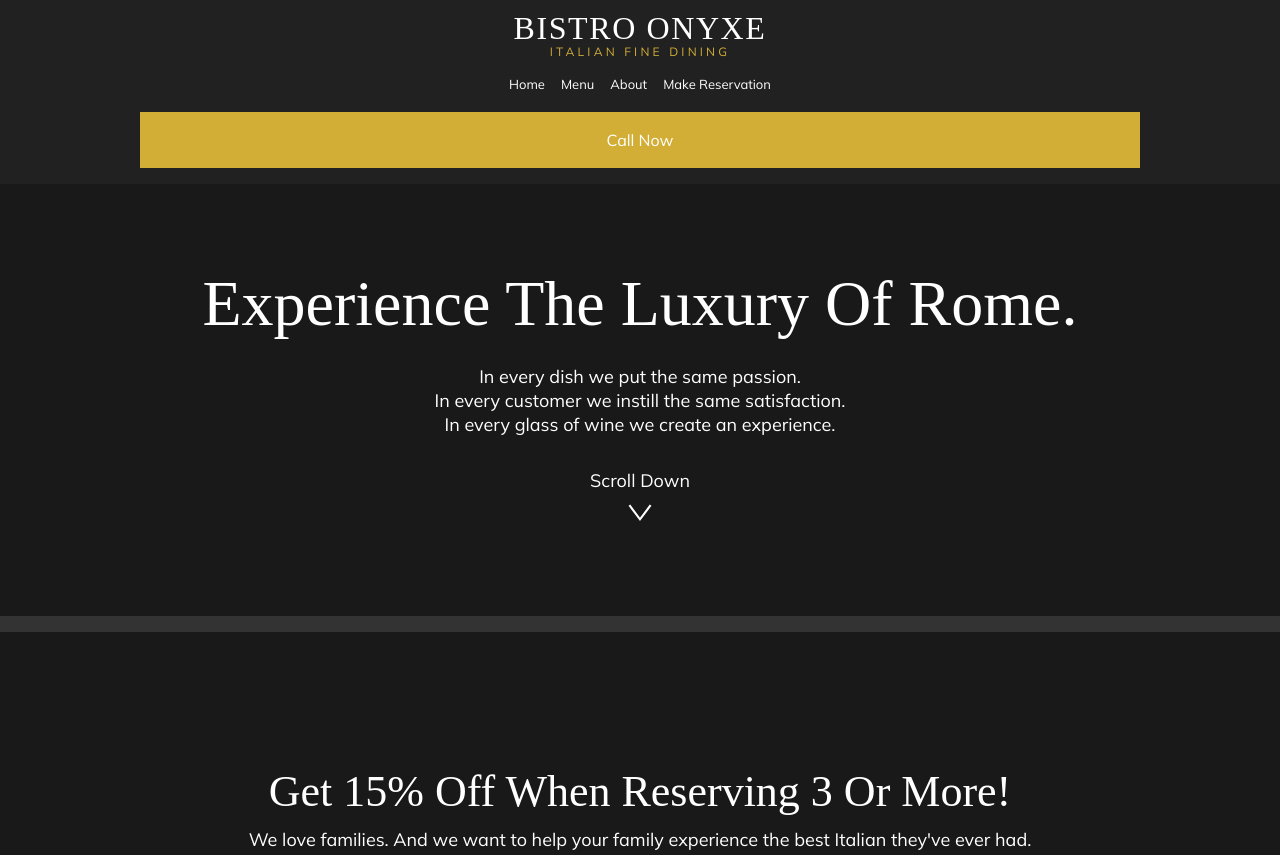
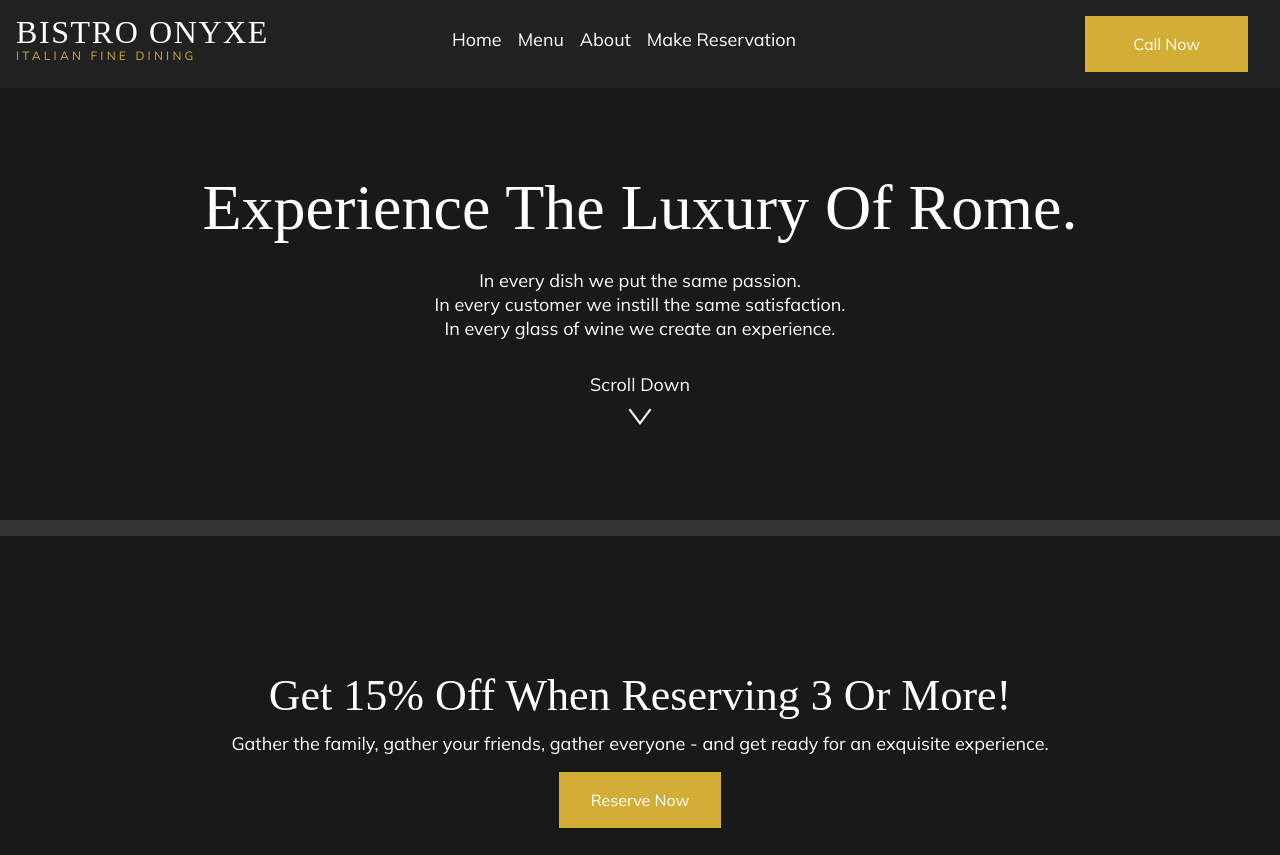
Before and after one commit to darren-finch/Bistro-Onyxe, a plain HTML site: page index.html in a window 1280 px wide. Shown: the top 855 px of the page. Drawn offline with Linux system fonts and the light colour scheme; a web font is replaced by a local one.

Commit message:
Complete first iteration of responsive styling

```diff
--- a/index.html
+++ b/index.html
@@ -46,8 +46,8 @@
 					<div class="full-width-section__content image-overlay__content">
 						<h2>Get 15% Off When Reserving 3 or More!</h2>
 						<p>
-							We love families. And we want to help your family experience the best Italian they've
-							ever had.
+							Gather the family, gather your friends, gather everyone - and get ready for an
+							exquisite experience.
 						</p>
 						<a class="btn" href="tel:+718-799-3116">Reserve Now</a>
 					</div>
--- a/styles/_variables.scss
+++ b/styles/_variables.scss
@@ -11,5 +11,7 @@
 	--tablet-breakpoint: 48rem;
 	--desktop-breakpoint: 75rem;
 
+	--max-width: 120rem;
+
 	--footer-height: 8rem;
 }
--- a/styles/style.scss
+++ b/styles/style.scss
@@ -47,6 +47,10 @@
 	flex-direction: column;
 	align-items: center;
 	justify-items: center;
+
+	@media (min-width: 48rem) {
+		align-items: flex-start;
+	}
 }
 
 .logo-head {
@@ -67,13 +71,21 @@
 
 .main-header {
 	display: flex;
-	flex-direction: column;
 	align-items: center;
 	justify-content: center;
-	gap: 1rem;
-	padding: 1rem;
-	font-size: small;
 	background-color: var(--header-color);
+
+	&__content {
+		max-width: var(--max-width);
+		display: flex;
+		flex-direction: column;
+		align-items: center;
+		justify-content: center;
+		gap: 1rem;
+		padding: 1rem;
+		font-size: small;
+		white-space: nowrap;
+	}
 
 	&__nav-items {
 		margin-top: -0.5rem;
@@ -92,6 +104,27 @@
 		width: 75%;
 		text-align: center;
 		margin: 0rem 1rem;
+	}
+
+	@media (min-width: 48rem) {
+		&__content {
+			flex-basis: 100%;
+			flex-direction: row;
+			font-size: large;
+
+			& > * {
+				flex-basis: 100%;
+			}
+		}
+
+		&__cta {
+			display: flex;
+			align-items: center;
+			justify-content: flex-end;
+		}
+		&__cta > .btn {
+			width: 25%;
+		}
 	}
 }
 
@@ -161,7 +194,7 @@
 	margin: auto auto;
 	padding: 1rem;
 	margin-bottom: 1rem;
-	max-width: 120rem;
+	max-width: var(--max-width);
 }
 
 .two-col-img-section {
@@ -174,8 +207,8 @@
 		display: flex;
 		flex-direction: column;
 		align-items: center;
+		justify-content: center;
 		gap: 1rem;
-		justify-content: center;
 	}
 
 	& > * {
@@ -194,6 +227,7 @@
 		}
 
 		&__content {
+			align-items: flex-start;
 			text-align: left;
 		}
 	}
@@ -205,12 +239,35 @@
 	width: 100%;
 	height: var(--footer-height);
 	display: flex;
-	flex-direction: column;
 	align-items: center;
 	justify-content: center;
 	gap: 1rem;
 	font-size: small;
 	background-color: var(--footer-color);
+
+	&__content {
+		display: flex;
+		flex-direction: column;
+		align-items: center;
+		justify-content: center;
+	}
+
+	@media (min-width: 48rem) {
+		justify-content: center;
+
+		&__content {
+			margin: 0 1rem;
+			flex-basis: 100%;
+			max-width: var(--max-width);
+			justify-content: space-between;
+			flex-direction: row;
+
+			& > * {
+				align-items: center;
+				justify-content: center;
+			}
+		}
+	}
 }
 
 .menu-cards-container {
--- a/views/header.html
+++ b/views/header.html
@@ -1,5 +1,6 @@
 <script src="../scripts/header.js"></script>
 <header class="main-header">
+	<div class="main-header__content">
 		<div class="logo">
 			<div class="logo-head">Bistro Onyxe</div>
 			<div class="logo-subtitle">Italian Fine Dining</div>
@@ -20,5 +21,8 @@
 				</li>
 			</ul>
 		</nav>
-	<a class="main-header__cta btn" href="tel:+718-799-3116">Call Now</a>
+		<div class="main-header__cta">
+			<a class="btn" href="tel:+718-799-3116">Call Now</a>
+		</div>
+	</div>
 </header>
```
Also changed, not shown: styles/style.css, 2 other files. Lines whose indentation alone changed are shown as unchanged.
